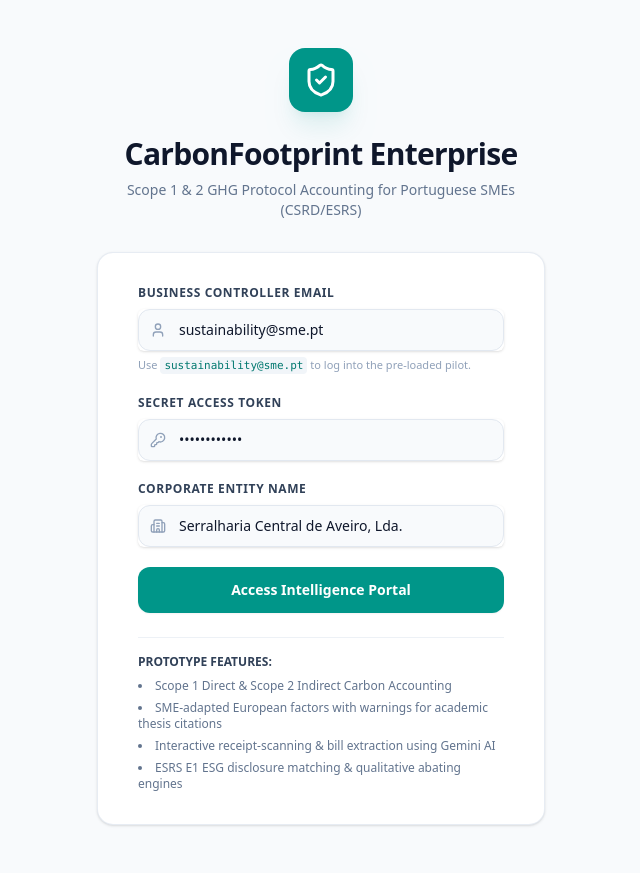
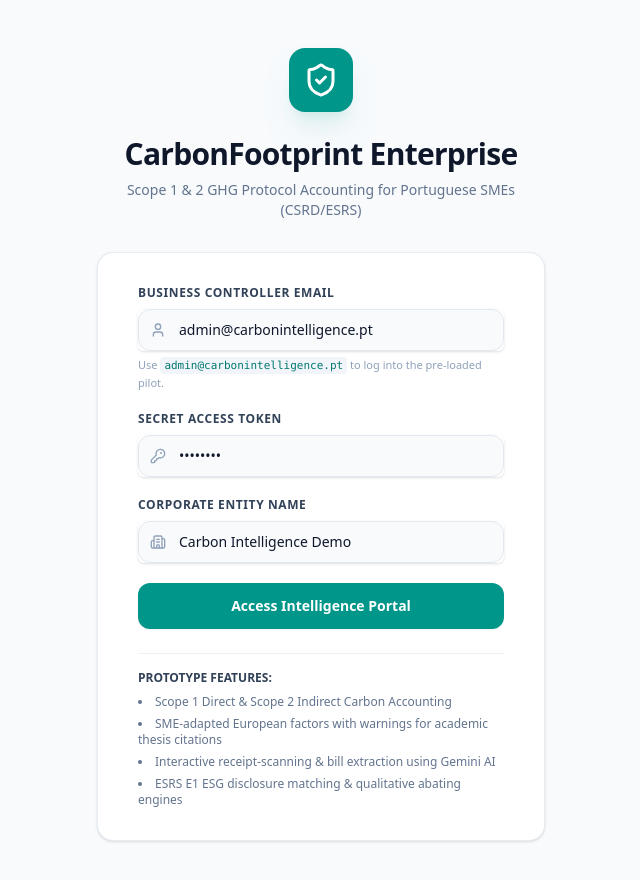
Before and after one commit to AabiskarS/CARBON-INTELLIGENCE, a React (Vite) app: page / in a window 1280 px wide. Shown: the top 880 px of the page, without its empty margins (319-959 px from the left). Built offline with nearby package versions, Linux system fonts and the light colour scheme.

Commit message:
fix: update demo credentials and company name

```diff
--- a/src/components/LoginForm.tsx
+++ b/src/components/LoginForm.tsx
@@ -11,9 +11,9 @@ interface LoginFormProps {
 }
 
 export default function LoginForm({ onLoginSuccess }: LoginFormProps) {
-  const [username, setUsername] = useState("sustainability@sme.pt");
-  const [password, setPassword] = useState("portugal-csr");
-  const [companyName, setCompanyName] = useState("Serralharia Central de Aveiro, Lda.");
+  const [username, setUsername] = useState("admin@carbonintelligence.pt");
+  const [password, setPassword] = useState("demo2026");
+  const [companyName, setCompanyName] = useState("Carbon Intelligence Demo");
   const [loading, setLoading] = useState(false);
   const [error, setError] = useState("");
 
@@ -41,7 +41,7 @@ export default function LoginForm({ onLoginSuccess }: LoginFormProps) {
 
       if (response.ok && data.success) {
         // Log in, and let the caller know what company we established
-        onLoginSuccess(username, companyName, username === "sustainability@sme.pt");
+        onLoginSuccess(username, companyName, username === "admin@carbonintelligence.pt");
       } else {
         setError(data.error || "Authentication failed. Clear invalid logs.");
       }
@@ -92,7 +92,7 @@ export default function LoginForm({ onLoginSuccess }: LoginFormProps) {
                 />
               </div>
               <p className="mt-1.5 text-[11px] text-slate-400">
-                Use <code className="font-mono bg-slate-100 py-0.5 px-1 rounded text-teal-700">sustainability@sme.pt</code> to log into the pre-loaded pilot.
+                Use <code className="font-mono bg-slate-100 py-0.5 px-1 rounded text-teal-700">admin@carbonintelligence.pt</code> to log into the pre-loaded pilot.
               </p>
             </div>
 
```
